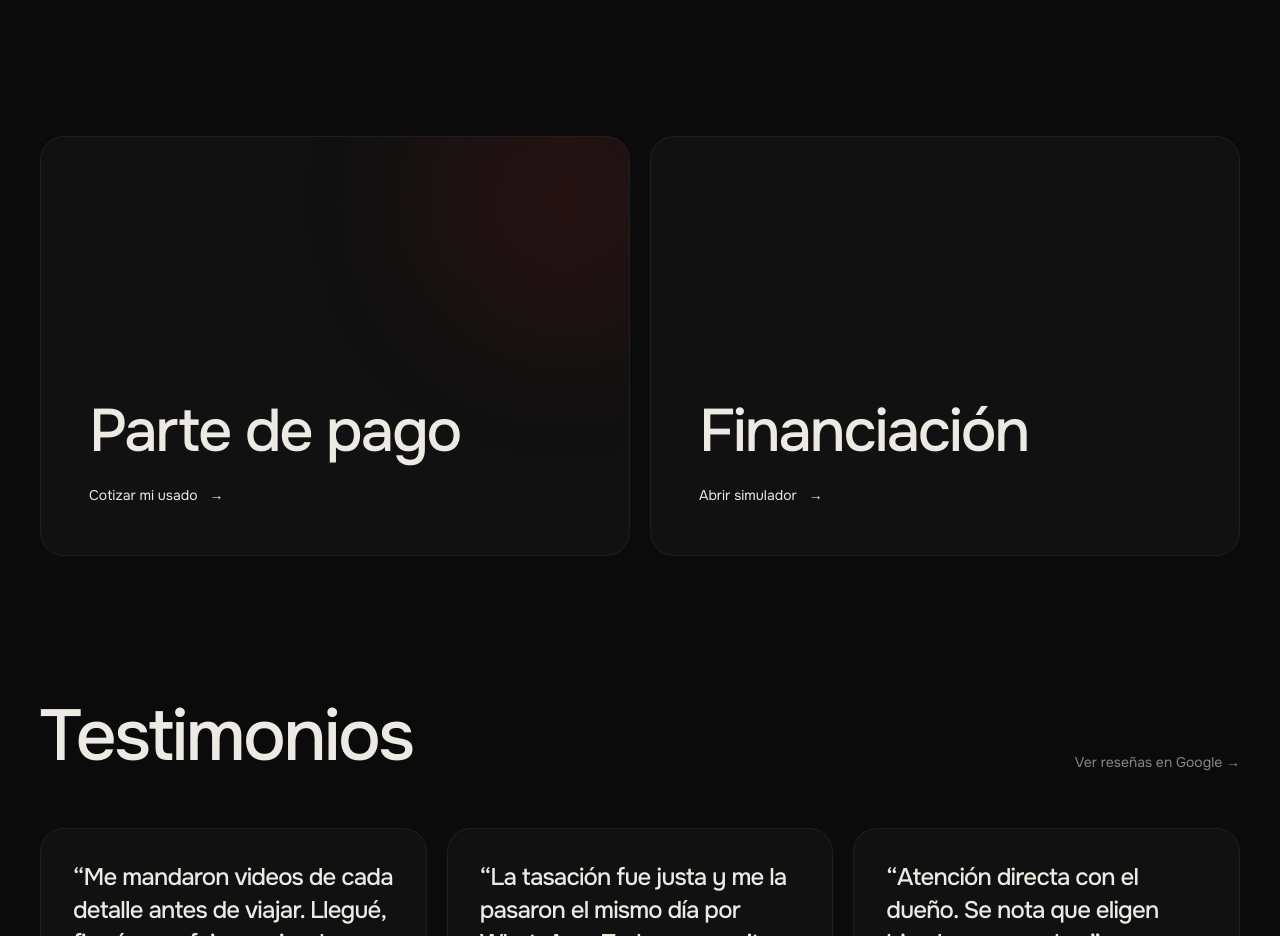
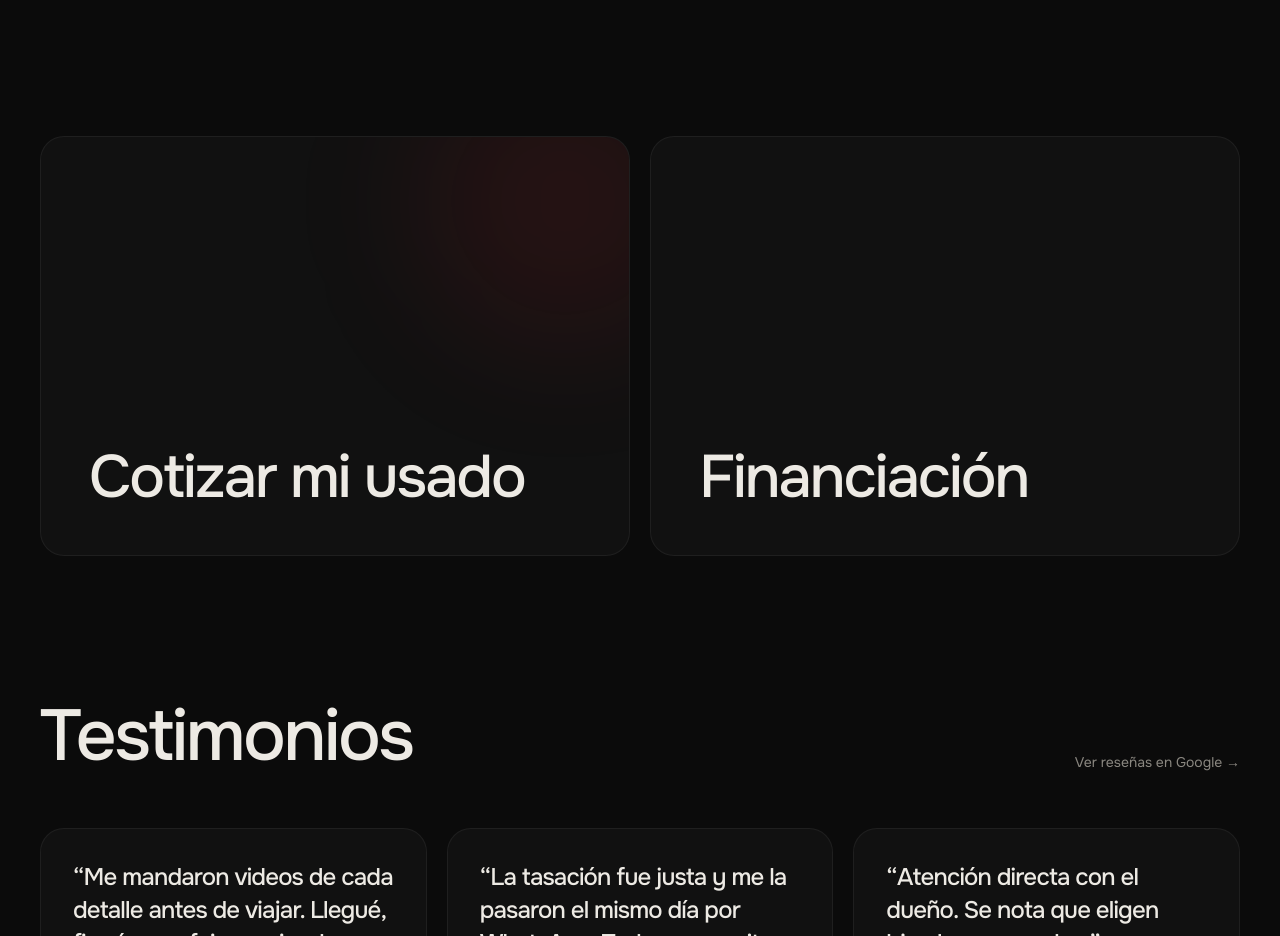
Before and after one commit to LuanoZoloa/BusteloAutomotores, a plain HTML site: page index.html in a window 1280 px wide. Shown: the part 4440-5376 px from the top of the page. Drawn offline with nearby package versions, Linux system fonts and the light colour scheme.

Commit message:
Add files via upload

```diff
--- a/index.html
+++ b/index.html
@@ -102,22 +102,14 @@
       </div>
     </section>
 
-    <!-- ═══ USADO + FINANCIACIÓN (teaser hacia páginas internas) ═══ -->
-    <section class="mx-auto grid max-w-7xl gap-5 px-5 py-28 md:grid-cols-2 md:px-10 md:py-36">
-      <a href="usado.html" class="card reveal group relative flex min-h-[420px] flex-col justify-between overflow-hidden rounded-3xl border border-white/[.06] bg-coal p-8 transition hover:border-white/15 md:p-12">
+    <!-- ═══ USADO + FINANCIACIÓN (accesos a páginas internas) ═══ -->
+    <section class="mx-auto grid max-w-7xl grid-cols-2 gap-3 px-5 py-20 md:gap-5 md:px-10 md:py-36">
+      <a href="usado.html" class="card reveal group relative flex min-h-[170px] items-end overflow-hidden rounded-2xl border border-white/[.06] bg-coal p-5 transition hover:border-white/15 md:min-h-[420px] md:rounded-3xl md:p-12">
         <div class="pointer-events-none absolute -right-20 -top-20 h-72 w-72 rounded-full bg-accent/10 blur-3xl"></div>
-        <span></span>
-        <div>
-          <h3 class="font-display text-5xl leading-[.95] md:text-6xl">Parte de pago</h3>
-          <p class="mt-6 inline-flex items-center gap-3 text-sm">Cotizar mi usado <span class="arrow">→</span></p>
-        </div>
+        <h3 class="relative font-display text-2xl leading-[1] md:text-6xl">Cotizar mi usado</h3>
       </a>
-      <a href="financiacion.html" class="card reveal group relative flex min-h-[420px] flex-col justify-between overflow-hidden rounded-3xl border border-white/[.06] bg-coal p-8 transition hover:border-white/15 md:p-12">
-        <span></span>
-        <div>
-          <h3 class="font-display text-5xl leading-[.95] md:text-6xl">Financiación</h3>
-          <p class="mt-6 inline-flex items-center gap-3 text-sm">Abrir simulador <span class="arrow">→</span></p>
-        </div>
+      <a href="financiacion.html" class="card reveal group relative flex min-h-[170px] items-end overflow-hidden rounded-2xl border border-white/[.06] bg-coal p-5 transition hover:border-white/15 md:min-h-[420px] md:rounded-3xl md:p-12">
+        <h3 class="relative font-display text-2xl leading-[1] md:text-6xl">Financiación</h3>
       </a>
     </section>
 
```
